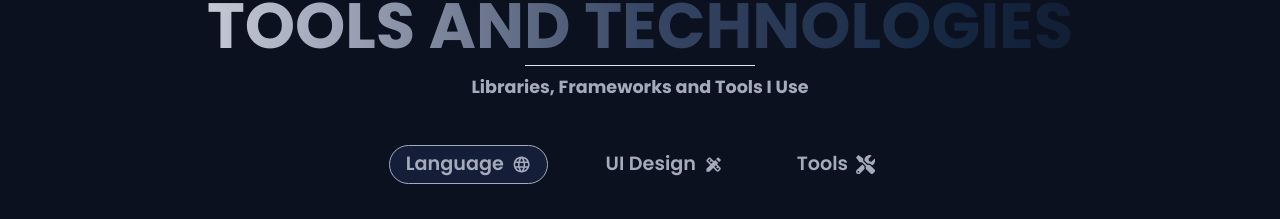
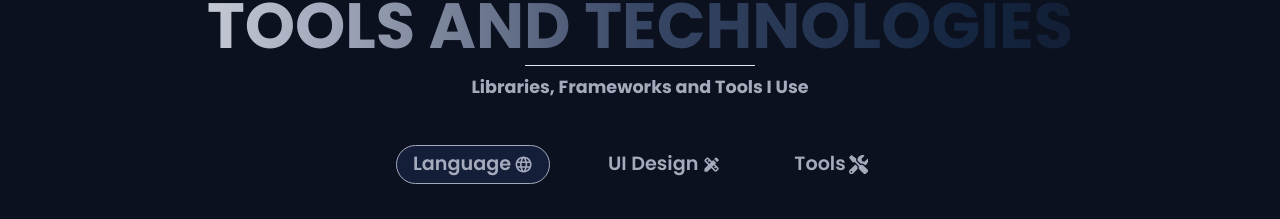
Before and after one commit to zeetaengrg/portfolio, a Next.js app: page / in a window 1280 px wide. Shown: the part 1917-2136 px from the top of the page. Built offline with nearby package versions, Linux system fonts and the light colour scheme.

Commit message:
style(icon): margin-left modified

```diff
--- a/components/layouts/Skills/SkillsStyle.js
+++ b/components/layouts/Skills/SkillsStyle.js
@@ -12,5 +12,5 @@ export const tabStyle = {
 };
 
 export const iconStyle = {
-    marginLeft: "0.5rem",
+    marginLeft: "0.2rem",
 }
```
